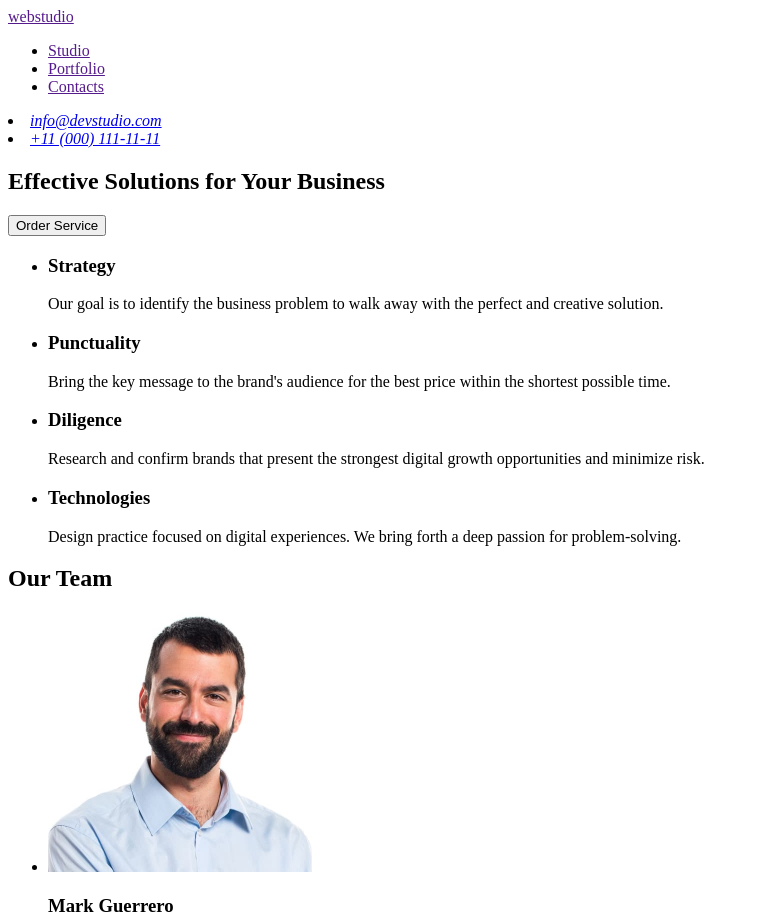
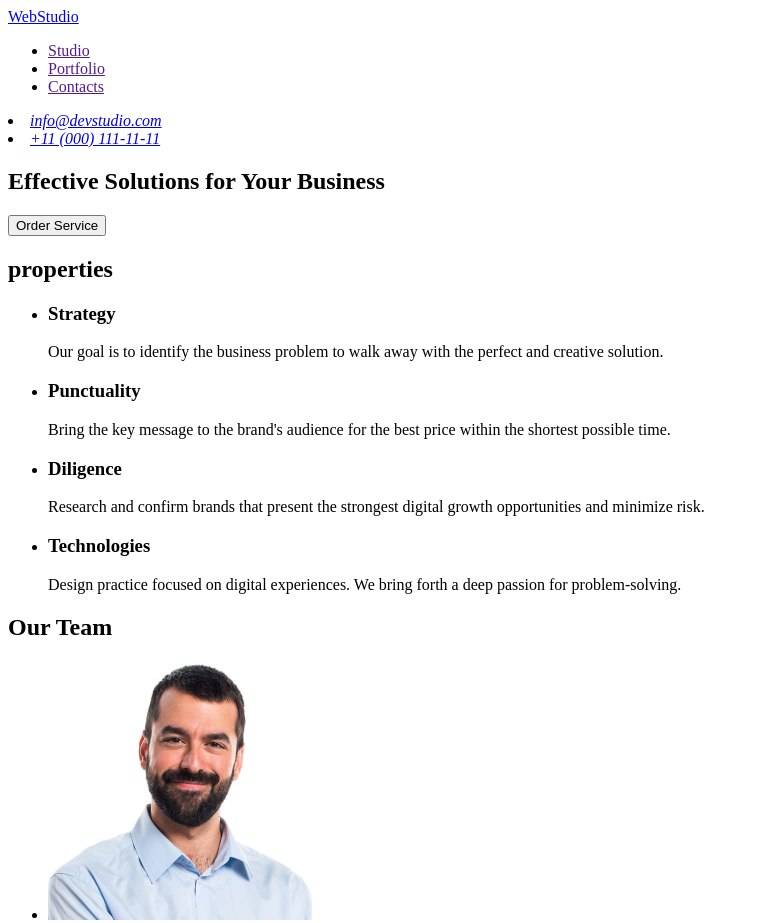
Before and after one commit to savchenko-maksym/goit-markup-hw-01, a plain HTML site: page index.html in a window 1280 px wide. Shown: the top 923 px of the page, without its empty margins (0-759 px from the left). Drawn offline with Linux system fonts and the light colour scheme.

Commit message:
add first fix

```diff
--- a/index.html
+++ b/index.html
@@ -8,7 +8,7 @@
   <body>
     <header>
       <nav>
-        <a href="">webstudio</a>
+        <a href="./index.html">WebStudio</a>
         <ul>
           <li><a href="">Studio</a></li>
           <li><a href="">Portfolio</a></li>
@@ -28,6 +28,7 @@
         <button type="button">Order Service</button>
       </section>
       <section>
+        <h2>properties</h2>
         <ul>
           <li>
             <h3>Strategy</h3>
@@ -86,7 +87,7 @@
       </section>
     </main>
     <footer>
-      <a href="">webstudio</a>
+      <a href="./index.html">WebStudio</a>
       <p>
         Increase the flow of customers and sales for your business with digital
         marketing & growth solutions.
```
